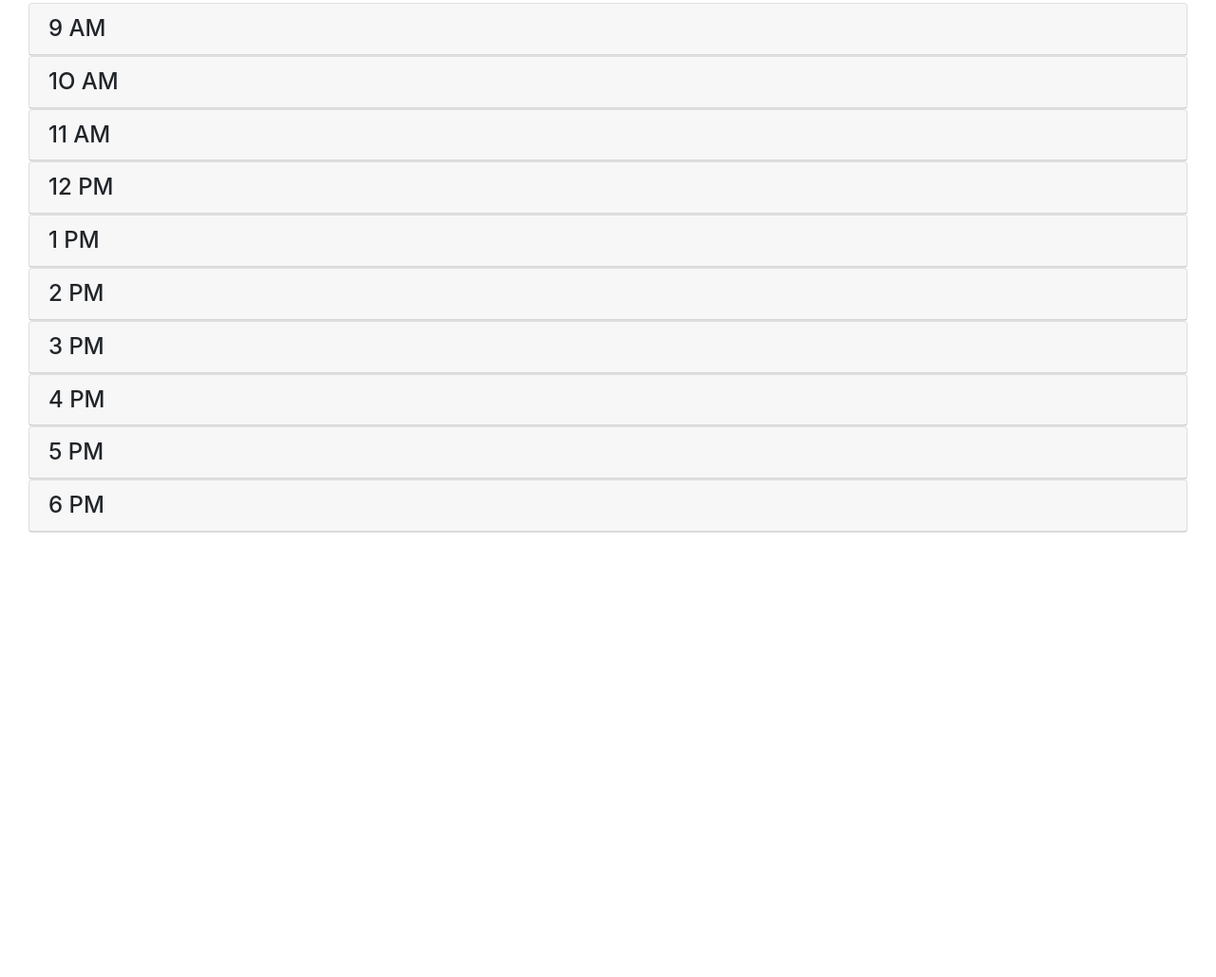
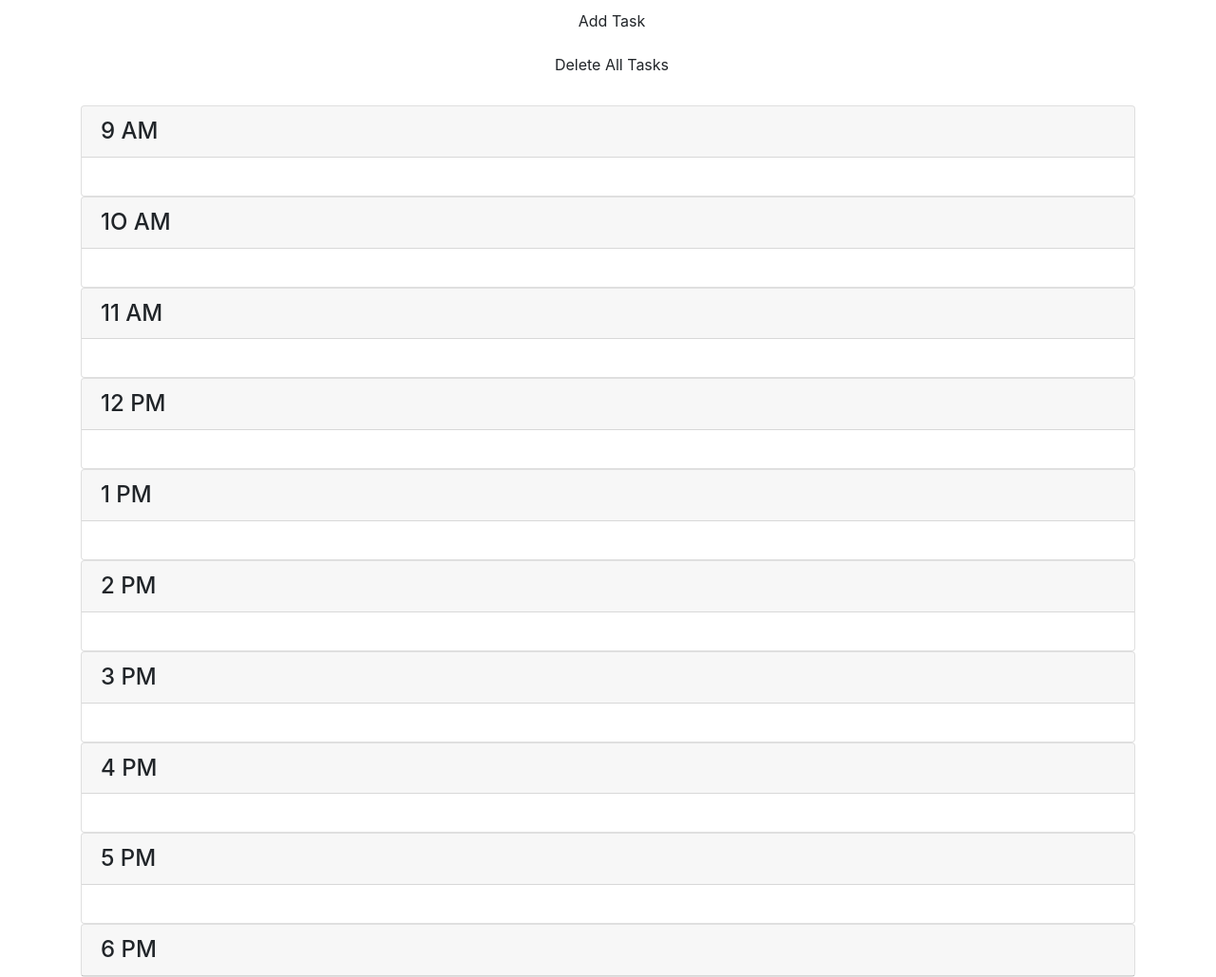
Before and after one commit to blanebussey/scheduler, a plain HTML site: page index.html in a window 1280 px wide. Shown: the part 145-1174 px from the top of the page at 95% size. Before the commit the page ends 800 px from the top, so only its background shows below. Drawn offline with nearby package versions, Linux system fonts and the light colour scheme; a web font is replaced by a local one.

Commit message:
new containers

```diff
--- a/index.html
+++ b/index.html
@@ -12,7 +12,7 @@
     <title>Work Day Scheduler</title>
   </head>
 
-  <body class = p-10>
+  <body>
     <div class="container">
       <div class="row align-items-end">
         <header class=".fixed-top">
@@ -20,96 +20,138 @@
           <p class="lead">A simple calendar app for scheduling your work day</p>
           <p id="currentDay" class="lead"></p>
         </header>
-      <div class="row">
+      </div>
+    </div>
+    <!-- modal buttons go here -->
+    <div class="container">
+      <div class="row 12">
+        <div class="col">
         <button id="create-task" class="btn btn-block btn-add" data-toggle="modal" data-target="#task-form-modal"><span class="oi oi-plus mr-2"></span>Add Task</button>
         <button id="remove-tasks" class="btn btn-block btn-delete mb-2 mb-md-4"><span class="oi oi-trash mr-2"> </span>Delete All Tasks</button>
-      </div>
-      </div>
+     </div>
     </div>
+  </div>
     <!-- Timeblocks go here -->
-    <main class="container-fluid">
-      <div clas="row">
+    <div class="container" id="9am">
+      <div class="row">
         <div class="col">
           <div class="card">
             <h4 class="card-header">
               9 AM
             </h4>
-            <ul id ="list-9am" ul class="list-group list-group-flush"></ul>
+            <div class="card-body"><ul id ="list-9am" ul class="list-group list-group-flush"></ul></div>
           </div>
         </div>
+      </div>
+    </div>
         <!--  -->
+    <div class="container" id="10am">
+      <div class="row">
         <div class="col">
           <div class="card">
             <h4 class="card-header">
               1O AM
             </h4>
-            <ul id ="list-10am" ul class="list-group list-group-flush"></ul>
+            <div class="card-body"><ul id ="list-10am" ul class="list-group list-group-flush"></ul></div>
           </div>
         </div>
+      </div>
+    </div>
          <!--  -->
+    <div class="container" id="11am">
+      <div class="row">
         <div class="col">
           <div class="card">
             <h4 class="card-header">
               11 AM
             </h4>
-            <ul id ="list-11am" ul class="list-group list-group-flush"></ul>
+            <div class="card-body"><ul id ="list-11am" ul class="list-group list-group-flush"></ul></div>
           </div>
         </div>
+      </div>
+    </div>
          <!--  -->
+    <div class="container" id="12pm">
+      <div class="row">
         <div class="col">
           <div class="card">
             <h4 class="card-header">
               12 PM
             </h4>
-            <ul id ="list-12pm" ul class="list-group list-group-flush"></ul>
+            <div class="card-body"><ul id ="list-12pm" ul class="list-group list-group-flush"></ul></div>
           </div>
         </div>
+      </div>
+    </div>
          <!--  -->
+  <div class="container" id="1pm">
+    <div class="row">
         <div class="col">
           <div class="card">
             <h4 class="card-header">
               1 PM
             </h4>
-            <ul id ="list-1pm" ul class="list-group list-group-flush"></ul>
+            <div class="card-body"> <ul id ="list-1pm" ul class="list-group list-group-flush"></ul></div>
+
           </div>
         </div>
+      </div>
+    </div>
          <!--  -->
+  <div class="container" id="2pm">
+    <div class="row">
         <div class="col">
           <div class="card">
             <h4 class="card-header">
               2 PM
             </h4>
-            <ul id ="list-2pm" ul class="list-group list-group-flush"></ul>
+            <div class="card-body"><ul id ="list-2pm" ul class="list-group list-group-flush"></ul></div>
           </div>
         </div>
+      </div>
+    </div>
          <!--  -->
+  <div class="container" id="3pm">
+    <div class="row">
         <div class="col">
           <div class="card">
             <h4 class="card-header">
               3 PM
             </h4>
-            <ul id ="list-3pm" ul class="list-group list-group-flush"></ul>
+            <div class="card-body"><ul id ="list-3pm" ul class="list-group list-group-flush"></ul></div>
           </div>
         </div>
+      </div>
+    </div>
          <!--  -->
+  <div class="container" id="4pm">
+    <div class="row">
         <div class="col">
           <div class="card">
             <h4 class="card-header">
               4 PM
             </h4>
-            <ul id ="list-4pm" ul class="list-group list-group-flush"></ul>
+            <div class="card-body"><ul id ="list-4pm" ul class="list-group list-group-flush"></ul></div>
           </div>
         </div>
+      </div>
+    </div>
          <!--  -->
+  <div class="container" id="5pm">
+    <div class="row">
         <div class="col">
           <div class="card">
             <h4 class="card-header">
               5 PM
             </h4>
-            <ul id ="list-5pm" ul class="list-group list-group-flush"></ul>
+            <div class="card-body"> <ul id ="list-5pm" ul class="list-group list-group-flush"></ul></div>
           </div>
         </div>
+      </div>
+    </div>
          <!--  -->
+  <div class="container" id="6pm">
+    <div class="row">
         <div class="col">
           <div class="card">
             <h4 class="card-header">
@@ -118,6 +160,8 @@
             <ul id ="list-6pm" ul class="list-group list-group-flush"></ul>
           </div>
         </div>
+      </div>
+    </div>
          <!-- end work schedule cards  -->
       </div>
     </main>
```
